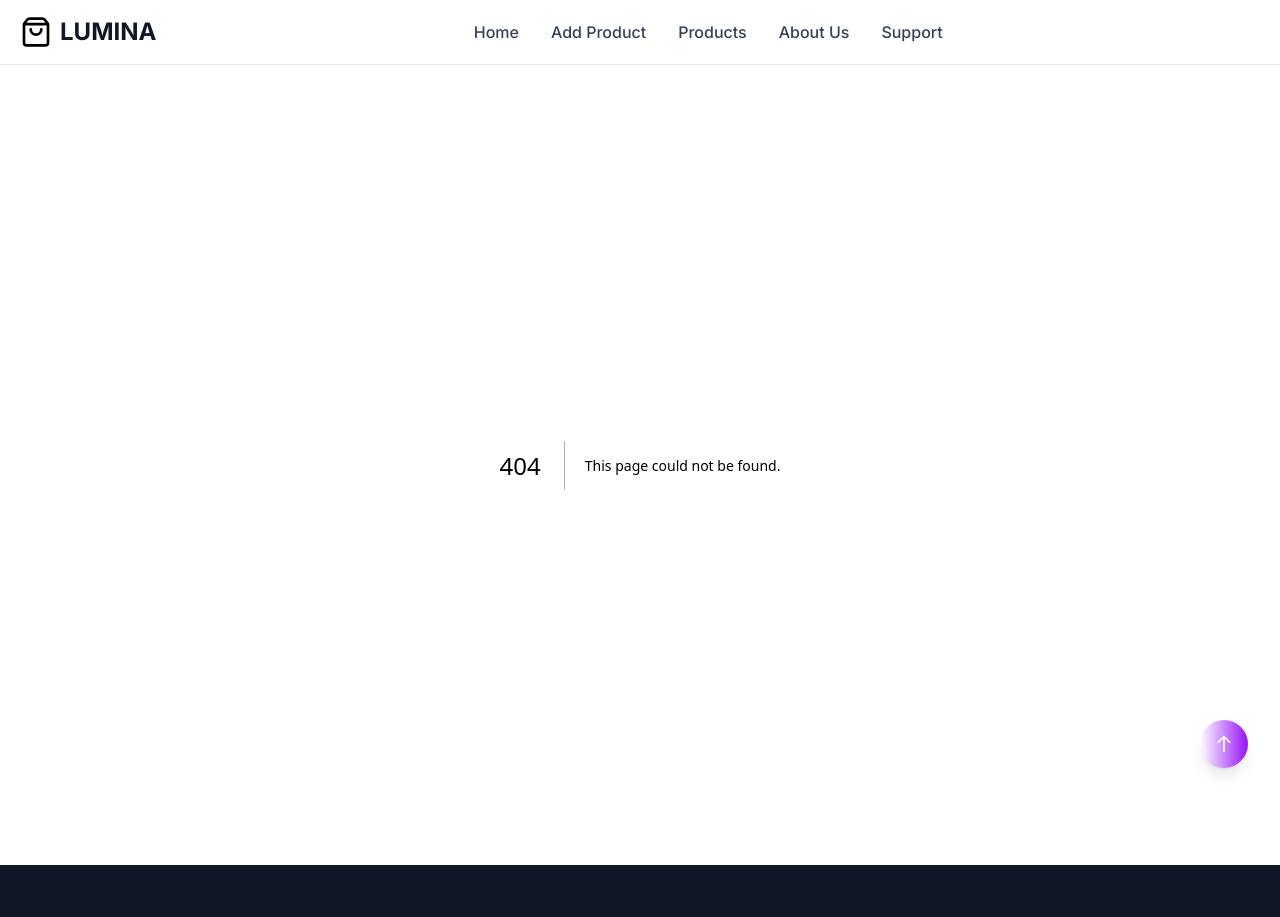
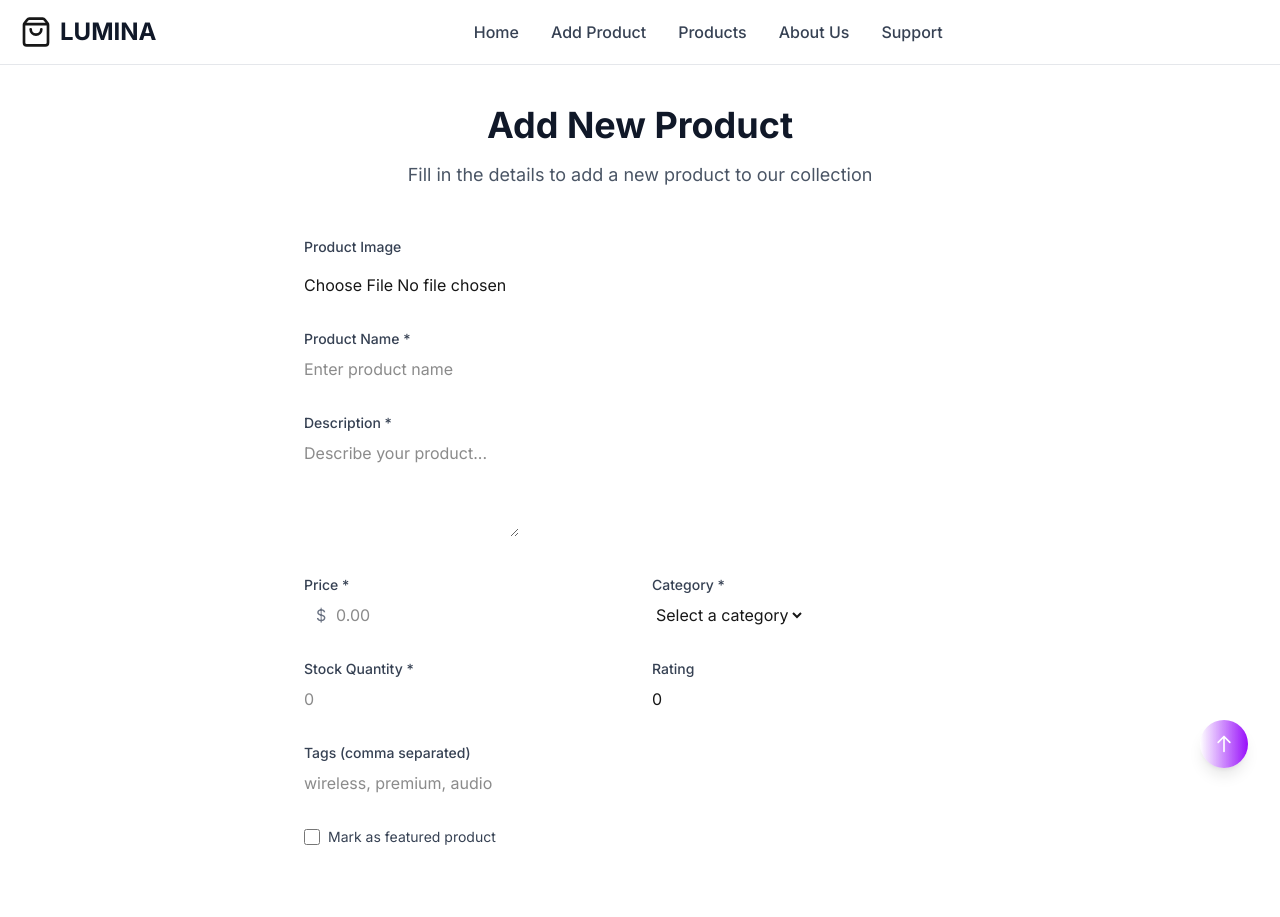
Before and after one commit to programmerrakibul/lumina, a Next.js app: page /add-product in a window 1280 px wide. Before the commit this address had no page. Shown: the top 917 px of the page. Built offline with nearby package versions, Linux system fonts and the light colour scheme.

Commit message:
add product page completed

```diff
--- a/package.json
+++ b/package.json
@@ -16,6 +16,7 @@
     "next": "16.1.3",
     "react": "19.2.3",
     "react-dom": "19.2.3",
+    "react-hook-form": "^7.71.1",
     "sonner": "^2.0.7"
   },
   "devDependencies": {
--- /dev/null
+++ b/src/app/add-product/page.jsx
@@ -0,0 +1,45 @@
+"use client";
+
+import { useState } from "react";
+import { motion } from "framer-motion";
+import Container from "@/components/ui/Container";
+import AddProductForm from "@/components/forms/AddProductForm";
+
+const AddProductPage = () => {
+  const [isSubmitting, setIsSubmitting] = useState(false);
+
+  return (
+    <>
+      <section className="py-10">
+        <Container>
+          <motion.div
+            initial={{ opacity: 0, y: 20 }}
+            animate={{ opacity: 1, y: 0 }}
+            className="max-w-2xl mx-auto"
+          >
+            <div className="text-center mb-12">
+              <h1 className="text-4xl font-bold text-gray-900 dark:text-white mb-4">
+                Add New Product
+              </h1>
+              <p className="text-lg text-gray-600 dark:text-gray-400">
+                Fill in the details to add a new product to our collection
+              </p>
+            </div>
+
+            <AddProductForm onSubmittingChange={setIsSubmitting} />
+
+            {isSubmitting && (
+              <div className="mt-8 p-4 bg-blue-50 dark:bg-blue-900/20 rounded-lg">
+                <p className="text-blue-700 dark:text-blue-400 text-center">
+                  Submitting product...
+                </p>
+              </div>
+            )}
+          </motion.div>
+        </Container>
+      </section>
+    </>
+  );
+};
+
+export default AddProductPage;
--- /dev/null
+++ b/src/components/forms/AddProductForm.jsx
@@ -0,0 +1,278 @@
+"use client";
+
+import { useState } from "react";
+import { useForm } from "react-hook-form";
+import { toast } from "sonner";
+import { useRouter } from "next/navigation";
+import { Upload, X } from "lucide-react";
+import Image from "next/image";
+import { uploadImage } from "@/utils/uploadImage";
+
+const AddProductForm = () => {
+  const router = useRouter();
+  const [uploading, setUploading] = useState(false);
+
+  const {
+    register,
+    handleSubmit,
+    reset,
+    formState: { errors },
+  } = useForm();
+
+  const categories = [
+    "electronics",
+    "clothing",
+    "books",
+    "home",
+    "sports",
+    "beauty",
+  ];
+
+  const onSubmit = async (data) => {
+    try {
+      const imageFile = data.image[0];
+      const image = await uploadImage(imageFile);
+
+      // In production, this would upload to your API
+      const productData = {
+        ...data,
+        price: parseFloat(data.price),
+        stock: parseInt(data.stock),
+        rating: parseFloat(data.rating),
+        image,
+      };
+
+      // Post to API route
+      const response = await fetch(
+        `${process.env.NEXT_PUBLIC_API_BASE_URL}/api/products`,
+        {
+          method: "POST",
+          headers: {
+            "Content-Type": "application/json",
+          },
+          body: JSON.stringify(productData),
+        },
+      );
+
+      const result = await response.json();
+
+      console.log(result);
+
+      if (result.success) {
+        toast.success("Product added successfully!");
+        // reset();
+      } else {
+        toast.error("Failed to add product. Please try again.");
+      }
+    } catch (error) {
+      toast.error("Failed to add product. Please try again.");
+      console.error("Error:", error);
+    }
+  };
+
+  return (
+    <form onSubmit={handleSubmit(onSubmit)} className="space-y-8">
+      {/* Product Image */}
+      <div>
+        <label className="block text-sm font-medium text-gray-700 dark:text-gray-300 mb-4">
+          Product Image
+        </label>
+        <input
+          {...register("image", { required: "Product image is required" })}
+          type="file"
+          className="input-field"
+          placeholder="Upload product image"
+        />
+        {errors.image && (
+          <p className="mt-2 text-sm text-red-600 dark:text-red-400">
+            {errors.image.message}
+          </p>
+        )}
+      </div>
+
+      {/* Product Name */}
+      <div>
+        <label className="block text-sm font-medium text-gray-700 dark:text-gray-300 mb-2">
+          Product Name *
+        </label>
+        <input
+          {...register("name", { required: "Product name is required" })}
+          type="text"
+          className="input-field"
+          placeholder="Enter product name"
+        />
+        {errors.name && (
+          <p className="mt-2 text-sm text-red-600 dark:text-red-400">
+            {errors.name.message}
+          </p>
+        )}
+      </div>
+
+      {/* Description */}
+      <div>
+        <label className="block text-sm font-medium text-gray-700 dark:text-gray-300 mb-2">
+          Description *
+        </label>
+        <textarea
+          {...register("description", { required: "Description is required" })}
+          rows={4}
+          className="input-field"
+          placeholder="Describe your product..."
+        />
+        {errors.description && (
+          <p className="mt-2 text-sm text-red-600 dark:text-red-400">
+            {errors.description.message}
+          </p>
+        )}
+      </div>
+
+      {/* Price & Category */}
+      <div className="grid grid-cols-1 md:grid-cols-2 gap-6">
+        <div>
+          <label className="block text-sm font-medium text-gray-700 dark:text-gray-300 mb-2">
+            Price *
+          </label>
+          <div className="relative">
+            <span className="absolute left-3 top-1/2 transform -translate-y-1/2 text-gray-500 dark:text-gray-400">
+              $
+            </span>
+            <input
+              {...register("price", {
+                required: "Price is required",
+                min: { value: 0.01, message: "Price must be greater than 0" },
+              })}
+              type="number"
+              step="0.01"
+              className="input-field pl-8"
+              placeholder="0.00"
+            />
+          </div>
+          {errors.price && (
+            <p className="mt-2 text-sm text-red-600 dark:text-red-400">
+              {errors.price.message}
+            </p>
+          )}
+        </div>
+
+        <div>
+          <label className="block text-sm font-medium text-gray-700 dark:text-gray-300 mb-2">
+            Category *
+          </label>
+          <select
+            {...register("category", { required: "Category is required" })}
+            className="input-field"
+          >
+            <option value="">Select a category</option>
+            {categories.map((category) => (
+              <option key={category} value={category}>
+                {category.charAt(0).toUpperCase() + category.slice(1)}
+              </option>
+            ))}
+          </select>
+          {errors.category && (
+            <p className="mt-2 text-sm text-red-600 dark:text-red-400">
+              {errors.category.message}
+            </p>
+          )}
+        </div>
+      </div>
+
+      {/* Stock & Rating */}
+      <div className="grid grid-cols-1 md:grid-cols-2 gap-6">
+        <div>
+          <label className="block text-sm font-medium text-gray-700 dark:text-gray-300 mb-2">
+            Stock Quantity *
+          </label>
+          <input
+            {...register("stock", {
+              required: "Stock quantity is required",
+              min: { value: 0, message: "Stock cannot be negative" },
+            })}
+            type="number"
+            className="input-field"
+            placeholder="0"
+          />
+          {errors.stock && (
+            <p className="mt-2 text-sm text-red-600 dark:text-red-400">
+              {errors.stock.message}
+            </p>
+          )}
+        </div>
+
+        <div>
+          <label className="block text-sm font-medium text-gray-700 dark:text-gray-300 mb-2">
+            Rating
+          </label>
+          <input
+            {...register("rating", {
+              min: { value: 0, message: "Rating cannot be negative" },
+              max: { value: 5, message: "Rating cannot exceed 5" },
+            })}
+            type="number"
+            step="0.1"
+            className="input-field"
+            placeholder="4.5"
+            defaultValue={0}
+          />
+          {errors.rating && (
+            <p className="mt-2 text-sm text-red-600 dark:text-red-400">
+              {errors.rating.message}
+            </p>
+          )}
+        </div>
+      </div>
+
+      {/* Tags */}
+      <div>
+        <label className="block text-sm font-medium text-gray-700 dark:text-gray-300 mb-2">
+          Tags (comma separated)
+        </label>
+        <input
+          {...register("tags")}
+          type="text"
+          className="input-field"
+          placeholder="wireless, premium, audio"
+        />
+      </div>
+
+      {/* Featured */}
+      <div className="flex items-center">
+        <input
+          {...register("featured")}
+          type="checkbox"
+          id="featured"
+          className="h-4 w-4 text-primary-600 rounded border-gray-300 dark:border-dark-700 focus:ring-primary-500"
+        />
+        <label
+          htmlFor="featured"
+          className="ml-2 block text-sm text-gray-700 dark:text-gray-300"
+        >
+          Mark as featured product
+        </label>
+      </div>
+
+      {/* Submit Buttons */}
+      <div className="flex flex-col sm:flex-row gap-4 pt-6">
+        <button
+          type="submit"
+          disabled={uploading}
+          className="flex-1 btn-primary py-3 text-lg"
+        >
+          {uploading ? "Adding Product..." : "Add Product"}
+        </button>
+        <button
+          type="button"
+          onClick={() => {
+            reset();
+            setImagePreview("");
+          }}
+          className="flex-1 btn-secondary py-3 text-lg"
+        >
+          Reset Form
+        </button>
+      </div>
+    </form>
+  );
+};
+
+export default AddProductForm;
--- /dev/null
+++ b/src/utils/uploadImage.js
@@ -0,0 +1,20 @@
+export const uploadImage = async (imageFile) => {
+  const formData = new FormData();
+  formData.append("image", imageFile);
+
+  try {
+    const res = await fetch(
+      `https://api.imgbb.com/1/upload?key=${process.env.NEXT_PUBLIC_IMAGE_API_KEY}`,
+      {
+        method: "POST",
+        body: formData,
+      },
+    );
+
+    const { data } = await res.json();
+
+    return data.url;
+  } catch (error) {
+    throw error;
+  }
+};
```
Also changed, not shown: 1 other file (tests, documents, lock files or other folders).
